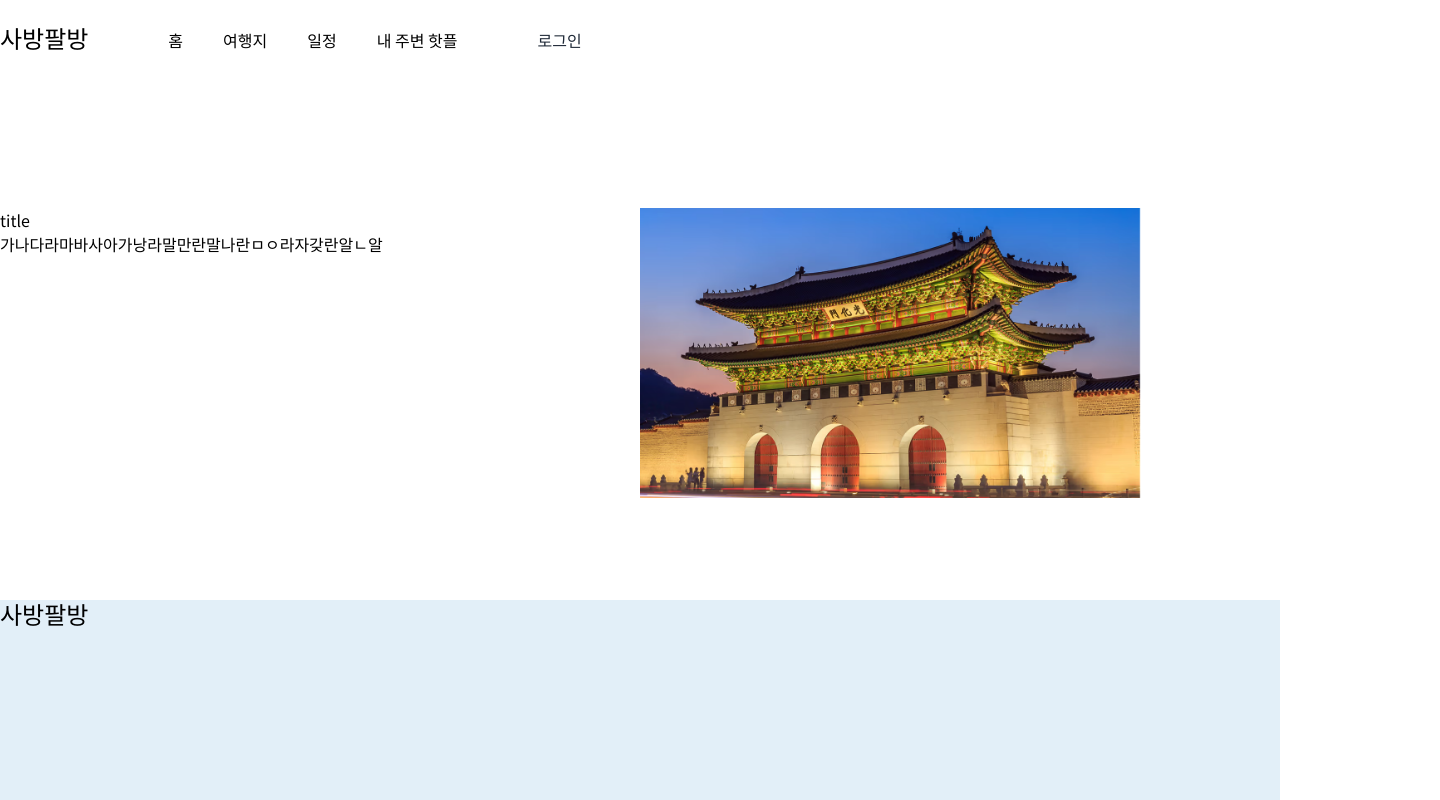
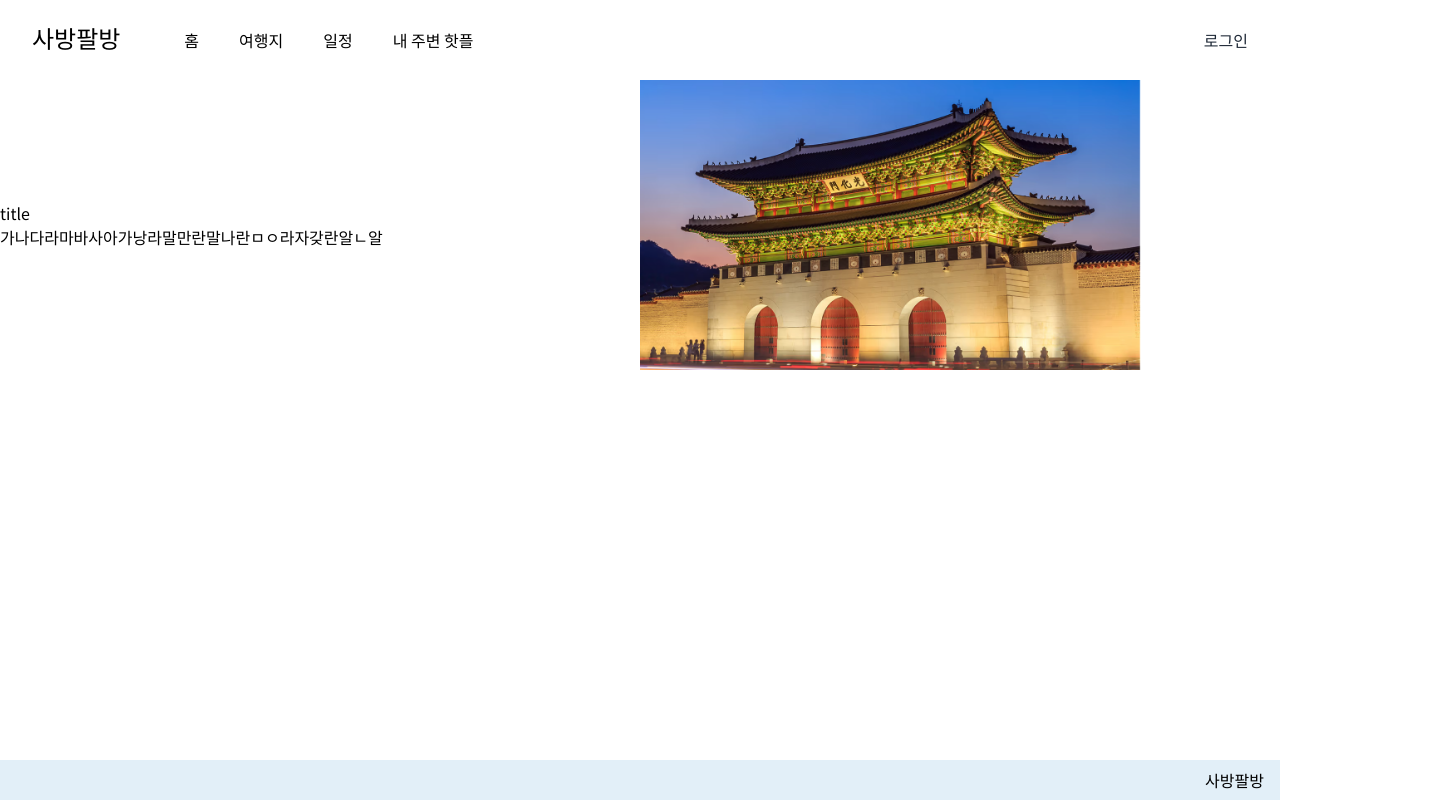
Before and after one commit to dalle0601/KRoad, a Next.js app: page / in a window 1280 px wide. Shown: the whole page, 1440 px wide, since content can reach past the window. Built offline with nearby package versions, Linux system fonts and the light colour scheme; a web font is replaced by a local one.

Commit message:
feat: layout css 수정

```diff
--- a/app/page.tsx
+++ b/app/page.tsx
@@ -2,14 +2,12 @@ import HomeSwiper from '@/components/homeSwiper/HomeSwiper';
 
 export default function Home() {
   return (
-    <>
-      <div className="flex mt-32">
-        <div className="w-1/2">
-          <h1>title</h1>
-          <p>가나다라마바사아가낭라말만란말나란ㅁㅇ라자갖란알ㄴ알</p>
-        </div>
-        <HomeSwiper />
+    <div className="w-full flex items-center justify-center">
+      <div className="w-1/2">
+        <h1>title</h1>
+        <p>가나다라마바사아가낭라말만란말나란ㅁㅇ라자갖란알ㄴ알</p>
       </div>
-    </>
+      <HomeSwiper />
+    </div>
   );
 }
--- a/components/common/CommonFooter.tsx
+++ b/components/common/CommonFooter.tsx
@@ -2,10 +2,8 @@ import { Logo } from './Logo';
 
 function CommonFooter() {
   return (
-    <div className="w-full h-[200px] bg-primary-100 fixed bottom-0 left-0">
-      <Logo />
-      <div></div>
-      <div></div>
+    <div className="w-full h-[40px] bg-primary-100 fixed bottom-0 left-0 flex items-center justify-end p-4">
+      <div>사방팔방</div>
     </div>
   );
 }
--- a/components/common/CommonHeader.tsx
+++ b/components/common/CommonHeader.tsx
@@ -3,12 +3,12 @@ import Navbar from './navbar/Navbar';
 
 function CommonHeader() {
   return (
-    <div className="w-[1440px] flex justify-between items-center h-[80px]">
-      <div className="flex items-center gap-20">
+    <div className="flex justify-between items-center h-[80px] px-8">
+      <div className="flex items-center flex-grow gap-16">
         <Logo />
         <Navbar />
-        <div className="text-gray-800">로그인</div>
       </div>
+      <div className="text-gray-800">로그인</div>
     </div>
   );
 }
--- a/components/common/CommonLayout.tsx
+++ b/components/common/CommonLayout.tsx
@@ -6,7 +6,7 @@ function CommonLayout({ children }: { children: React.ReactNode }) {
   return (
     <div className="w-full h-full">
       <CommonHeader />
-      <div>{children}</div>
+      <div className="h-[calc(100vh-160px)">{children}</div>
       <CommonFooter />
     </div>
   );
```
